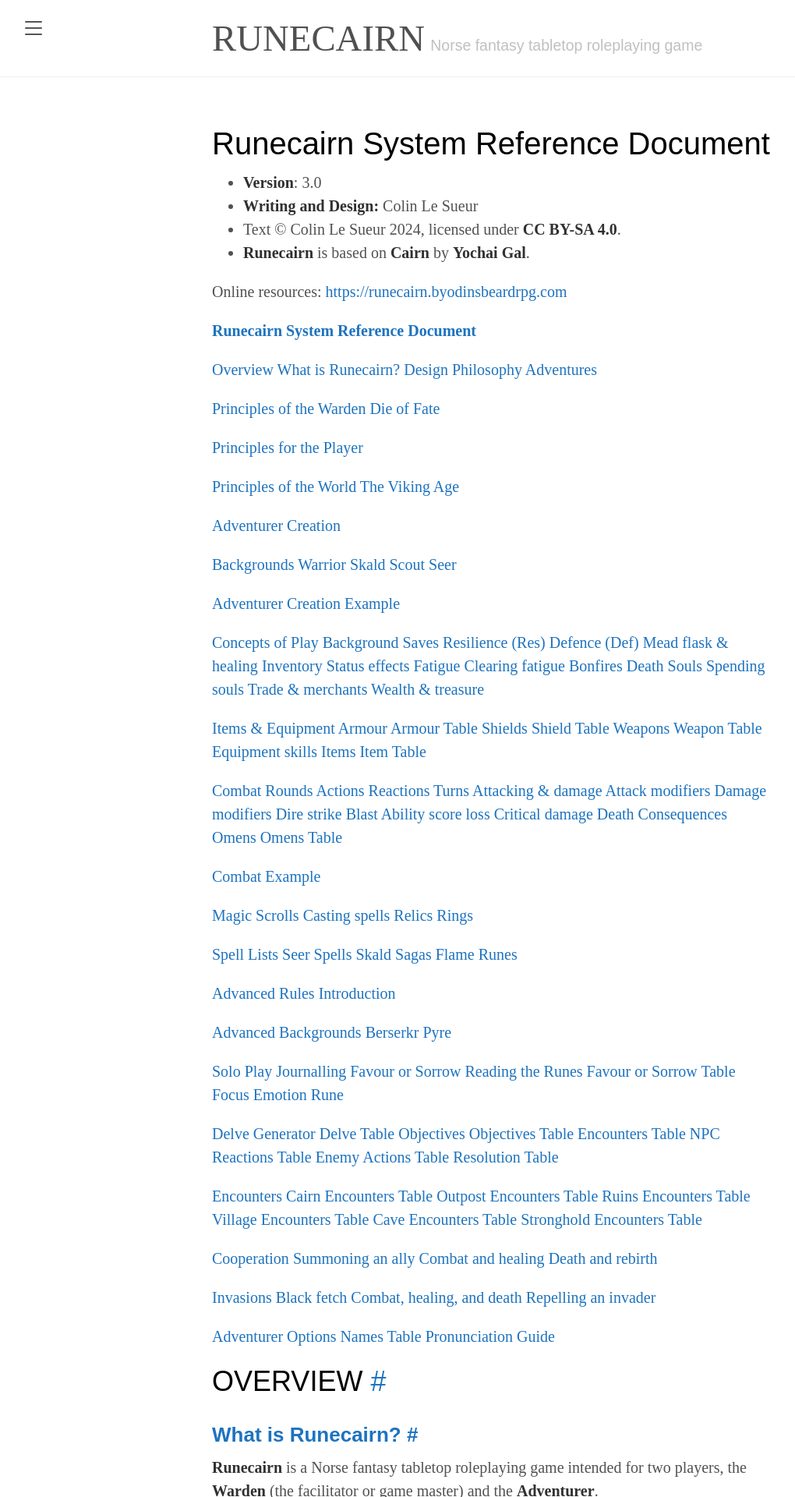
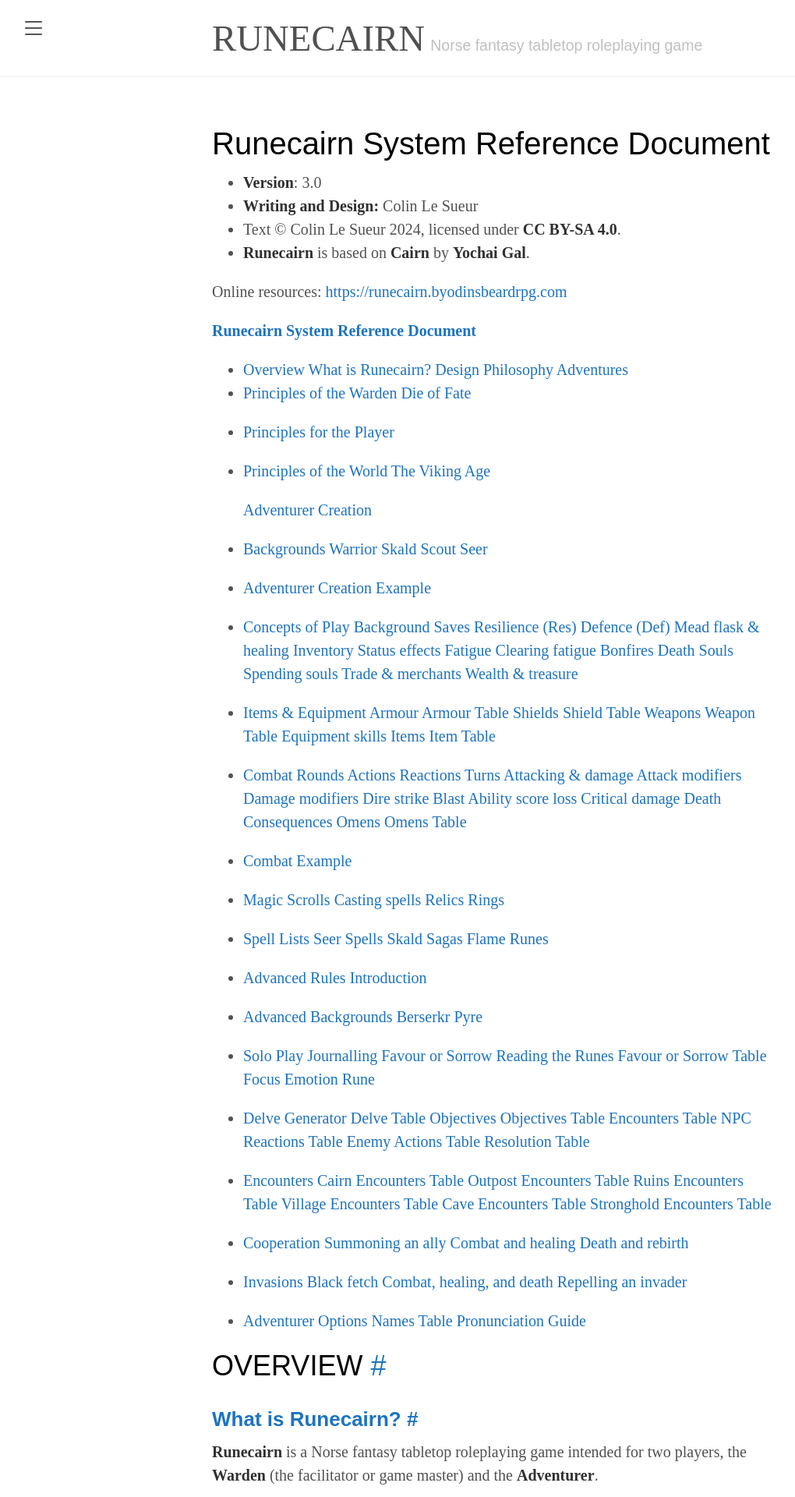
Before and after one commit to byodinsbeardrpg/byodinsbeardrpg.github.io, a Jekyll site: the page built from srd.md, in a window 1280 px wide. Shown: the top 1920 px of the page at 78% size, without its empty margins (8-1028 px from the left). Built offline with Jekyll 4.4.1, drawn with Linux system fonts in a browser that asks for light colours; some web fonts are replaced.

Commit message:
Update srd.md

```diff
--- a/srd.md
+++ b/srd.md
@@ -14,132 +14,131 @@
 
 **[Runecairn System Reference Document](#runecairn-system-reference-document)**
 
-[Overview](#overview)
-	[What is Runecairn?](#what-is-runecairn?)
-	[Design Philosophy](#design-philosophy)
-	[Adventures](#adventures)
-
-[Principles of the Warden](#principles-of-the-warden)
-	[Die of Fate](#die-of-fate)
-
-[Principles for the Player](#principles-for-the-player)
-
-[Principles of the World](#principles-of-the-world)
-	[The Viking Age](#the-viking-age)
-
-[Adventurer Creation](#adventurer-creation)
-
-[Backgrounds](#backgrounds)
-	[Warrior](#warrior)
-	[Skald](#skald)
-	[Scout](#scout)
-	[Seer](#seer)
-
-[Adventurer Creation Example](#adventurer-creation-example)
-
-[Concepts of Play](#concepts-of-play)
-	[Background](#background)
-	[Saves](#saves)
-	[Resilience (Res)](#resilience-(res))
-	[Defence (Def)](#defence-(def))
-	[Mead flask & healing](#mead-flask-&-healing)
-	[Inventory](#inventory)
-	[Status effects](#status-effects)
-	[Fatigue](#fatigue)
-	[Clearing fatigue](#clearing-fatigue)
-	[Bonfires](#bonfires)
-	[Death](#death)
-	[Souls](#souls)
-	[Spending souls](#spending-souls)
-	[Trade & merchants](#trade-&-merchants)
-	[Wealth & treasure](#wealth-&-treasure)
-
-[Items & Equipment](#items-&-equipment)
-	[Armour](#armour)
-	[Armour Table](#armour-table)
-	[Shields](#shields)
-	[Shield Table](#shield-table)
-	[Weapons](#weapons)
-	[Weapon Table](#weapon-table)
-	[Equipment skills](#equipment-skills)
-	[Items](#items)
-	[Item Table](#item-table)
-
-[Combat](#combat)
-	[Rounds](#rounds)
-	[Actions](#actions)
-	[Reactions](#reactions)
-	[Turns](#turns)
-	[Attacking & damage](#attacking-&-damage)
-	[Attack modifiers](#attack-modifiers)
-	[Damage modifiers](#damage-modifiers)
-	[Dire strike](#dire-strike)
-	[Blast](#blast)
-	[Ability score loss](#ability-score-loss)
-	[Critical damage](#critical-damage)
-	[Death Consequences](#death-consequences)
-	[Omens](#omens)
-	[Omens Table](#omens-table)
-
-[Combat Example](#combat-example)
-
-[Magic](#magic)
-	[Scrolls](#scrolls)
-	[Casting spells](#casting-spells)
-	[Relics](#relics)
-	[Rings](#rings)
-
-[Spell Lists](#spell-lists)
-	[Seer Spells](#seer-spells)
-	[Skald Sagas](#skald-sagas)
-	[Flame Runes](#flame-runes)
-
-[Advanced Rules](#advanced-rules)
-	[Introduction](#introduction)
-
-[Advanced Backgrounds](#advanced-backgrounds)
-	[Berserkr](#berserkr)
-	[Pyre](#pyre)
-
-[Solo Play](#solo-play)
-	[Journalling](#journalling)
-	[Favour or Sorrow](#favour-or-sorrow)
-	[Reading the Runes](#reading-the-runes)
-	[Favour or Sorrow Table](#favour-or-sorrow-table)
-	[Focus](#focus)
-	[Emotion](#emotion)
-	[Rune](#rune)
-
-[Delve Generator](#delve-generator)
-	[Delve Table](#delve-table)
-	[Objectives](#objectives)
-	[Objectives Table](#objectives-table)
-	[Encounters Table](#encounters-table)
-	[NPC Reactions Table](#npc-reactions-table)
-	[Enemy Actions Table](#enemy-actions-table)
-	[Resolution Table](#resolution-table)
-
-[Encounters](#encounters)
-	[Cairn Encounters Table](#cairn-encounters-table)
-	[Outpost Encounters Table](#outpost-encounters-table)
-	[Ruins Encounters Table](#ruins-encounters-table)
-	[Village Encounters Table](#village-encounters-table)
-	[Cave Encounters Table](#cave-encounters-table)
-	[Stronghold Encounters Table](#stronghold-encounters-table)
-
-[Cooperation](#cooperation)
-	[Summoning an ally](#summoning-an-ally)
-	[Combat and healing](#combat-and-healing)
-	[Death and rebirth](#death-and-rebirth)
-
-[Invasions](#invasions)
-	[Black fetch](#black-fetch)
-	[Combat, healing, and death](#combat-healing-and-death)
-	[Repelling an invader](#repelling-an-invader)
-
-[Adventurer Options](#adventurer-options)
-	[Names Table](#names-table)
-	[Pronunciation Guide](#pronunciation-guide)
+- [Overview](#overview)
+  	[What is Runecairn?](#what-is-runecairn?)
+  	[Design Philosophy](#design-philosophy)
+  	[Adventures](#adventures)
+- [Principles of the Warden](#principles-of-the-warden)
+  	[Die of Fate](#die-of-fate)
+
+- [Principles for the Player](#principles-for-the-player)
+
+- [Principles of the World](#principles-of-the-world)
+  	[The Viking Age](#the-viking-age)
+
+  [Adventurer Creation](#adventurer-creation)
+
+- [Backgrounds](#backgrounds)
+  	[Warrior](#warrior)
+  	[Skald](#skald)
+  	[Scout](#scout)
+  	[Seer](#seer)
+
+- [Adventurer Creation Example](#adventurer-creation-example)
+
+- [Concepts of Play](#concepts-of-play)
+  	[Background](#background)
+  	[Saves](#saves)
+  	[Resilience (Res)](#resilience-(res))
+  	[Defence (Def)](#defence-(def))
+  	[Mead flask & healing](#mead-flask-&-healing)
+  	[Inventory](#inventory)
+  	[Status effects](#status-effects)
+  	[Fatigue](#fatigue)
+  	[Clearing fatigue](#clearing-fatigue)
+  	[Bonfires](#bonfires)
+  	[Death](#death)
+  	[Souls](#souls)
+  	[Spending souls](#spending-souls)
+  	[Trade & merchants](#trade-&-merchants)
+  	[Wealth & treasure](#wealth-&-treasure)
+
+- [Items & Equipment](#items-&-equipment)
+  	[Armour](#armour)
+  	[Armour Table](#armour-table)
+  	[Shields](#shields)
+  	[Shield Table](#shield-table)
+  	[Weapons](#weapons)
+  	[Weapon Table](#weapon-table)
+  	[Equipment skills](#equipment-skills)
+  	[Items](#items)
+  	[Item Table](#item-table)
+
+- [Combat](#combat)
+  	[Rounds](#rounds)
+  	[Actions](#actions)
+  	[Reactions](#reactions)
+  	[Turns](#turns)
+  	[Attacking & damage](#attacking-&-damage)
+  	[Attack modifiers](#attack-modifiers)
+  	[Damage modifiers](#damage-modifiers)
+  	[Dire strike](#dire-strike)
+  	[Blast](#blast)
+  	[Ability score loss](#ability-score-loss)
+  	[Critical damage](#critical-damage)
+  	[Death Consequences](#death-consequences)
+  	[Omens](#omens)
+  	[Omens Table](#omens-table)
+
+- [Combat Example](#combat-example)
+
+- [Magic](#magic)
+  	[Scrolls](#scrolls)
+  	[Casting spells](#casting-spells)
+  	[Relics](#relics)
+  	[Rings](#rings)
+
+- [Spell Lists](#spell-lists)
+  	[Seer Spells](#seer-spells)
+  	[Skald Sagas](#skald-sagas)
+  	[Flame Runes](#flame-runes)
+
+- [Advanced Rules](#advanced-rules)
+  	[Introduction](#introduction)
+
+- [Advanced Backgrounds](#advanced-backgrounds)
+  	[Berserkr](#berserkr)
+  	[Pyre](#pyre)
+
+- [Solo Play](#solo-play)
+  	[Journalling](#journalling)
+  	[Favour or Sorrow](#favour-or-sorrow)
+  	[Reading the Runes](#reading-the-runes)
+  	[Favour or Sorrow Table](#favour-or-sorrow-table)
+  	[Focus](#focus)
+  	[Emotion](#emotion)
+  	[Rune](#rune)
+
+- [Delve Generator](#delve-generator)
+  	[Delve Table](#delve-table)
+  	[Objectives](#objectives)
+  	[Objectives Table](#objectives-table)
+  	[Encounters Table](#encounters-table)
+  	[NPC Reactions Table](#npc-reactions-table)
+  	[Enemy Actions Table](#enemy-actions-table)
+  	[Resolution Table](#resolution-table)
+
+- [Encounters](#encounters)
+  	[Cairn Encounters Table](#cairn-encounters-table)
+  	[Outpost Encounters Table](#outpost-encounters-table)
+  	[Ruins Encounters Table](#ruins-encounters-table)
+  	[Village Encounters Table](#village-encounters-table)
+  	[Cave Encounters Table](#cave-encounters-table)
+  	[Stronghold Encounters Table](#stronghold-encounters-table)
+
+- [Cooperation](#cooperation)
+  	[Summoning an ally](#summoning-an-ally)
+  	[Combat and healing](#combat-and-healing)
+  	[Death and rebirth](#death-and-rebirth)
+
+- [Invasions](#invasions)
+  	[Black fetch](#black-fetch)
+  	[Combat, healing, and death](#combat-healing-and-death)
+  	[Repelling an invader](#repelling-an-invader)
+
+- [Adventurer Options](#adventurer-options)
+  	[Names Table](#names-table)
+  	[Pronunciation Guide](#pronunciation-guide)
 
 
 
```
